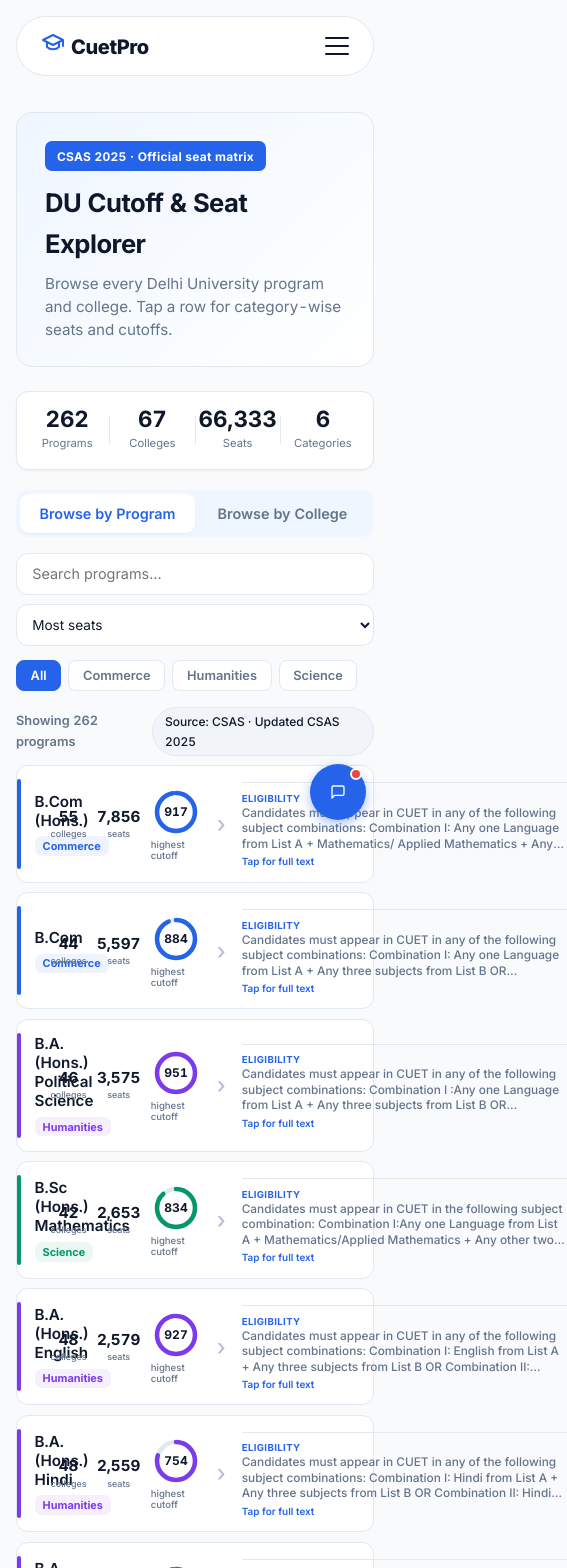
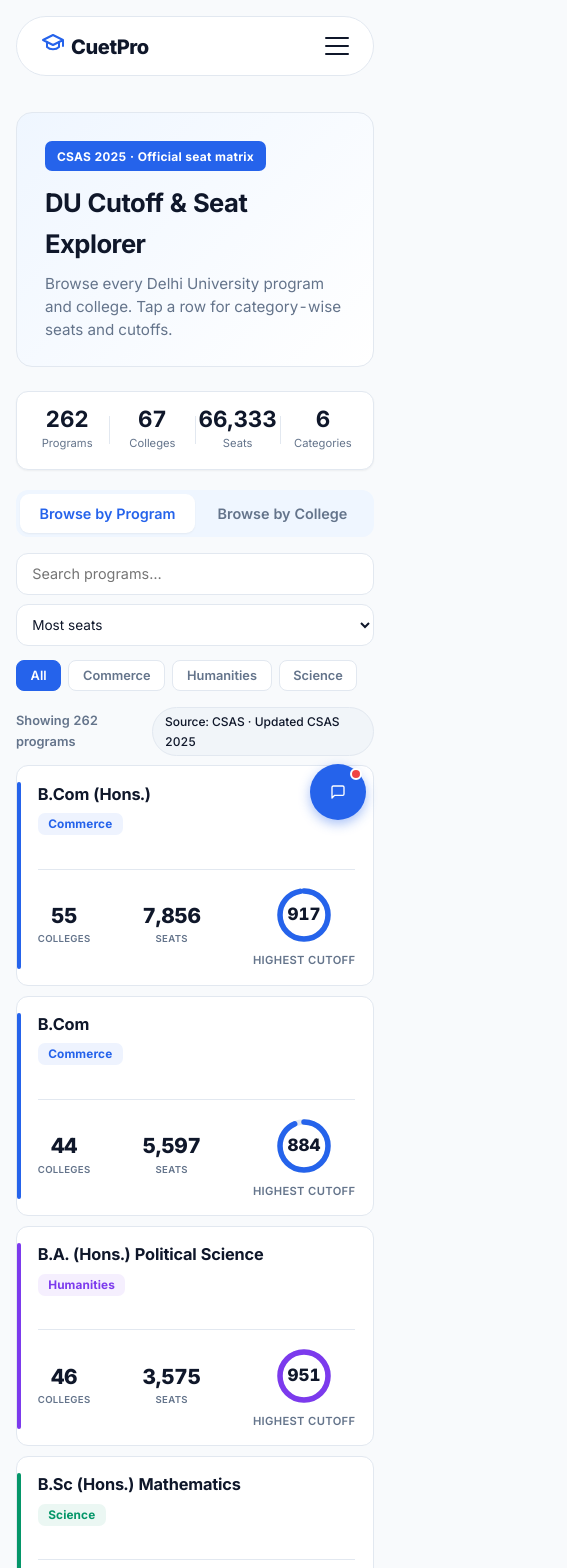
Before and after one commit to NEGO2522/dashboard-cuet, a React (Vite) app: page /cutoffs in a window 390 px wide. Shown: the top 1568 px of the page, 567 px wide, since content can reach past the window. Built offline with nearby package versions, Linux system fonts and the light colour scheme.

Commit message:
removed eligibilty

```diff
--- a/src/pages/Cutoffs.css
+++ b/src/pages/Cutoffs.css
@@ -164,85 +164,54 @@
   position: relative;
   display: flex;
   align-items: center;
-  gap: 1rem;
+  gap: 1.25rem;
   width: 100%;
   text-align: left;
   background: var(--surface-color);
   border: 1px solid var(--border-color);
   border-radius: var(--radius-md);
-  padding: 0.9rem 0.85rem 0.9rem 1.1rem;
+  padding: 1.3rem 1.5rem 1.3rem 1.4rem;
   cursor: pointer;
   font-family: inherit;
   box-shadow: none;
   color: var(--text-color);
   transition: var(--transition);
-  min-height: 78px;
+  min-height: 96px;
 }
 
 .cf-li:hover { background: var(--surface-color); color: var(--text-color); border-color: var(--accent-blue); box-shadow: var(--shadow-sm); transform: translateY(-1px); }
 
 .cf-li-rail {
   position: absolute;
-  left: 0; top: 13px; bottom: 13px;
+  left: 0; top: 16px; bottom: 16px;
   width: 4px;
   border-radius: 4px;
   background: var(--rail);
 }
 
 .cf-li-main { flex: 1; min-width: 0; }
-.cf-li-title { display: block; font-weight: 600; font-size: 0.95rem; color: var(--text-color); line-height: 1.25; }
+.cf-li-title { display: block; font-weight: 700; font-size: 1.15rem; color: var(--text-color); line-height: 1.25; letter-spacing: -0.01em; }
 .cf-li-tag {
   display: inline-block;
-  margin-top: 0.4rem;
-  font-size: 0.68rem;
+  margin-top: 0.55rem;
+  font-size: 0.74rem;
   font-weight: 700;
-  padding: 0.18rem 0.5rem;
+  padding: 0.25rem 0.65rem;
   border-radius: 7px;
+  letter-spacing: 0.01em;
 }
 
-.cf-li-elig {
-  display: flex;
-  flex-direction: column;
-  align-items: flex-start;
-  gap: 2px;
-  width: 200px;
-  max-width: 200px;
-  flex-shrink: 0;
-  border-left: 1px solid var(--border-color);
-  padding-left: 0.85rem;
-  align-self: stretch;
-  justify-content: center;
-}
+.cf-li-right { display: flex; align-items: center; gap: 1.75rem; }
+.cf-stat { display: flex; flex-direction: column; align-items: center; text-align: center; white-space: nowrap; }
+.cf-stat b { font-weight: 800; font-size: 1.6rem; color: var(--text-color); line-height: 1; letter-spacing: -0.01em; }
+.cf-stat i { font-style: normal; font-size: 0.7rem; color: var(--text-muted); margin-top: 0.4rem; font-weight: 600; text-transform: uppercase; letter-spacing: 0.03em; }
 
-.cf-li-elig i { font-style: normal; font-size: 0.6rem; font-weight: 700; letter-spacing: 0.04em; text-transform: uppercase; color: var(--accent-blue); }
-.cf-li-elig b {
-  font-weight: 500;
-  font-size: 0.74rem;
-  color: var(--text-muted);
-  line-height: 1.3;
-  display: -webkit-box;
-  -webkit-line-clamp: 3;
-  -webkit-box-orient: vertical;
-  overflow: hidden;
-}
-.cf-li-elig em {
-  font-style: normal;
-  font-size: 0.62rem;
-  font-weight: 600;
-  color: var(--accent-blue);
-  margin-top: 1px;
-}
+.cf-ringwrap { display: flex; flex-direction: column; align-items: center; gap: 6px; }
+.cf-ringwrap i { font-style: normal; font-size: 0.7rem; color: var(--text-muted); font-weight: 600; text-transform: uppercase; letter-spacing: 0.03em; white-space: nowrap; }
+.cf-ring-num { font-weight: 800; font-size: 17px; fill: var(--text-color); }
 
-.cf-li-right { display: flex; align-items: center; gap: 0.9rem; }
-.cf-stat { display: flex; flex-direction: column; align-items: center; text-align: center; white-space: nowrap; }
-.cf-stat b { font-weight: 700; font-size: 0.95rem; color: var(--text-color); line-height: 1; }
-.cf-stat i { font-style: normal; font-size: 0.62rem; color: var(--text-muted); margin-top: 0.25rem; }
-
-.cf-ringwrap { display: flex; flex-direction: column; align-items: center; gap: 2px; }
-.cf-ringwrap i { font-style: normal; font-size: 0.6rem; color: var(--text-muted); }
-.cf-ring-num { font-weight: 700; font-size: 12px; fill: var(--text-color); }
-
-.cf-li-go { font-size: 1.4rem; color: #b6bdd6; line-height: 1; flex-shrink: 0; }
+.cf-li-go { font-size: 1.6rem; color: #b6bdd6; line-height: 1; flex-shrink: 0; transition: var(--transition); }
+.cf-li:hover .cf-li-go { color: var(--accent-blue); transform: translateX(2px); }
 
 .cf-empty {
   text-align: center;
@@ -415,28 +384,28 @@
   line-height: 1.5;
 }
 
-@media (max-width: 620px) {
-  .cf-li-elig {
+@media (max-width: 640px) {
+  .cf-li {
+    flex-wrap: wrap;
+    padding: 1.1rem 1.1rem 1.1rem 1.3rem;
+  }
+  .cf-li-main { flex-basis: 100%; }
+  .cf-li-right {
     flex-basis: 100%;
-    width: auto;
-    order: 3;
-    border-left: 0;
+    justify-content: space-between;
+    gap: 0.5rem;
+    margin-top: 0.85rem;
+    padding-top: 0.85rem;
     border-top: 1px solid var(--border-color);
-    padding-left: 0;
-    padding-top: 0.6rem;
-    margin-top: 0.1rem;
-    max-width: none;
-    flex-direction: column;
-    align-items: flex-start;
-    align-self: auto;
-    justify-content: flex-start;
   }
+  .cf-li-go { display: none; }
 }
 
 @media (max-width: 480px) {
   .cf-herowrap h1 { font-size: 1.6rem; }
-  .cf-li-right { gap: 0.65rem; }
-  .cf-stat i { font-size: 0.56rem; }
+  .cf-li-title { font-size: 1.02rem; }
+  .cf-stat b { font-size: 1.3rem; }
+  .cf-stat i { font-size: 0.6rem; }
 }
 
 @media (max-width: 768px) {
--- a/src/pages/Cutoffs.jsx
+++ b/src/pages/Cutoffs.jsx
@@ -27,23 +27,23 @@
 }
 
 function Ring({ value, color, max = 950 }) {
-  const r = 19;
+  const r = 24;
   const circ = 2 * Math.PI * r;
   const frac = Math.max(0, Math.min(1, (value || 0) / max));
   return (
-    <svg width="50" height="50" viewBox="0 0 50 50" className="cf-ring">
-      <circle cx="25" cy="25" r={r} fill="none" stroke="var(--border-color)" strokeWidth="4.5" />
+    <svg width="64" height="64" viewBox="0 0 64 64" className="cf-ring">
+      <circle cx="32" cy="32" r={r} fill="none" stroke="var(--border-color)" strokeWidth="5.5" />
       <circle
-        cx="25" cy="25" r={r} fill="none" stroke={color} strokeWidth="4.5"
+        cx="32" cy="32" r={r} fill="none" stroke={color} strokeWidth="5.5"
         strokeLinecap="round" strokeDasharray={circ} strokeDashoffset={circ * (1 - frac)}
-        transform="rotate(-90 25 25)"
+        transform="rotate(-90 32 32)"
       />
-      <text x="25" y="28.5" textAnchor="middle" className="cf-ring-num">{value ? Math.round(value) : '—'}</text>
+      <text x="32" y="37" textAnchor="middle" className="cf-ring-num">{value ? Math.round(value) : '—'}</text>
     </svg>
   );
 }
 
-function ListRow({ title, sub, accent, elig, count, countLabel, seats, top, onOpen }) {
+function ListRow({ title, sub, accent, count, countLabel, seats, top, onOpen }) {
   return (
     <button className="cf-li" onClick={onOpen} style={{ '--rail': accent }}>
       <span className="cf-li-rail" />
@@ -51,13 +51,6 @@
         <span className="cf-li-title">{title}</span>
         <span className="cf-li-tag" style={{ color: accent, background: accent + '14' }}>{sub}</span>
       </span>
-      {elig && (
-        <span className="cf-li-elig">
-          <i>Eligibility</i>
-          <b>{elig}</b>
-          <em>Tap for full text</em>
-        </span>
-      )}
       <span className="cf-li-right">
         <span className="cf-stat"><b>{count}</b><i>{countLabel}</i></span>
         <span className="cf-stat"><b>{seats === null ? '-' : nf(seats)}</b><i>seats</i></span>
@@ -359,7 +352,6 @@
                 title={p.name}
                 sub={p.subjectGroup}
                 accent={groupColor(p.subjectGroup)}
-                elig={p.eligibility}
                 count={p.count}
                 countLabel="colleges"
                 seats={p.totalSeats}
```
